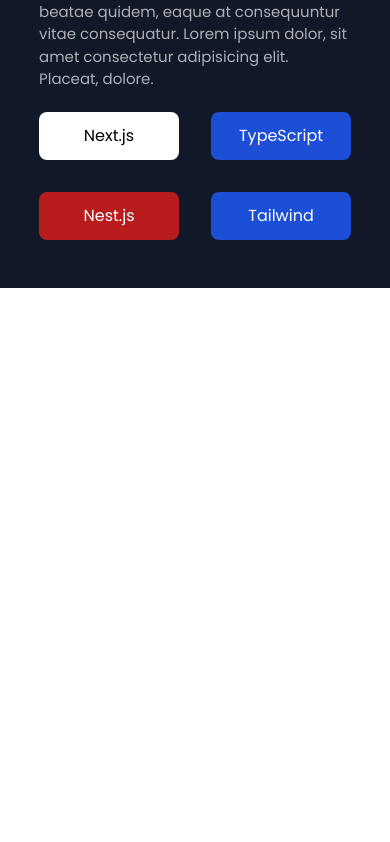
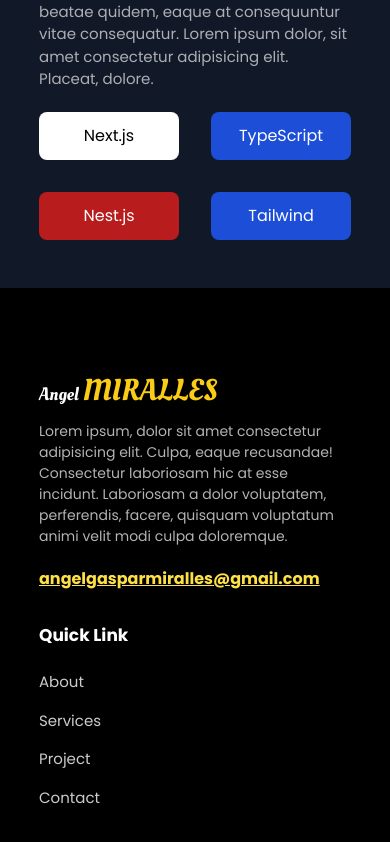
Before and after one commit to gaspym97/myPortfolio, a Next.js app: page / in a window 390 px wide. Shown: the part 8032-8874 px from the top of the page. Before the commit the page ends 8320 px from the top, so only its background shows below. Built offline with nearby package versions, Linux system fonts and the light colour scheme.

Commit message:
working on footer

```diff
--- a/app/page.tsx
+++ b/app/page.tsx
@@ -7,6 +7,7 @@
 import Services from '@/components/Services'
 import Skills from '@/components/Skills'
 import Project from '@/components/Project'
+import Footer from '@/components/Footer'
 
 function HomePage() {
 
@@ -25,6 +26,7 @@
         <Services />
         <Skills />
         <Project />
+        <Footer />
       </div>
     </>
   )
--- /dev/null
+++ b/components/Footer.tsx
@@ -0,0 +1,38 @@
+import React from 'react'
+
+function Footer() {
+    return (
+        <div className='pt-[5rem] pb-[3rem] bg-black'>
+            <div className='w-[80%] mx-auto grid grid-cols-1 md:grid-cols-2 lg:grid-cols-3 gap-[2rem] border-b-[1.4px] pb-5 border-gray-600 border-opacity-40'>
+                <div>
+                    <div className='font-logo text-white text-[18px]'>
+                        Angel <span className='text-[30px] md:text-[40px] text-yellow-400'>MIRALLES</span>
+                    </div>
+                    <h1 className='text-[14px] mt-[0.5rem] text-white opacity-70'>Lorem ipsum, dolor sit amet consectetur adipisicing elit. Culpa, eaque recusandae! Consectetur laboriosam hic at esse incidunt. Laboriosam a dolor voluptatem, perferendis, facere, quisquam voluptatum animi velit modi culpa doloremque.</h1>
+                    <p className='mt-[1.3rem] text-yellow-300 underline font-semibold'>
+                        angelgasparmiralles@gmail.com
+                    </p>
+                </div>
+                <div className='md:mx-auto'>
+                    <h1 className='text-white font-semibold mb-[1.4rem] text-[17px]'>
+                        Quick Link
+                    </h1>
+                    <p className='text-[15px] text-white opacity-80 mb-[1rem] cursor-pointer hover:text-yellow-300'>
+                        About
+                    </p>
+                    <p className='text-[15px] text-white opacity-80 mb-[1rem] cursor-pointer hover:text-yellow-300'>
+                        Services
+                    </p>
+                    <p className='text-[15px] text-white opacity-80 mb-[1rem] cursor-pointer hover:text-yellow-300'>
+                        Project
+                    </p>
+                    <p className='text-[15px] text-white opacity-80 mb-[1rem] cursor-pointer hover:text-yellow-300'>
+                        Contact
+                    </p>
+                </div>
+            </div>
+        </div>
+    )
+}
+
+export default Footer
```
